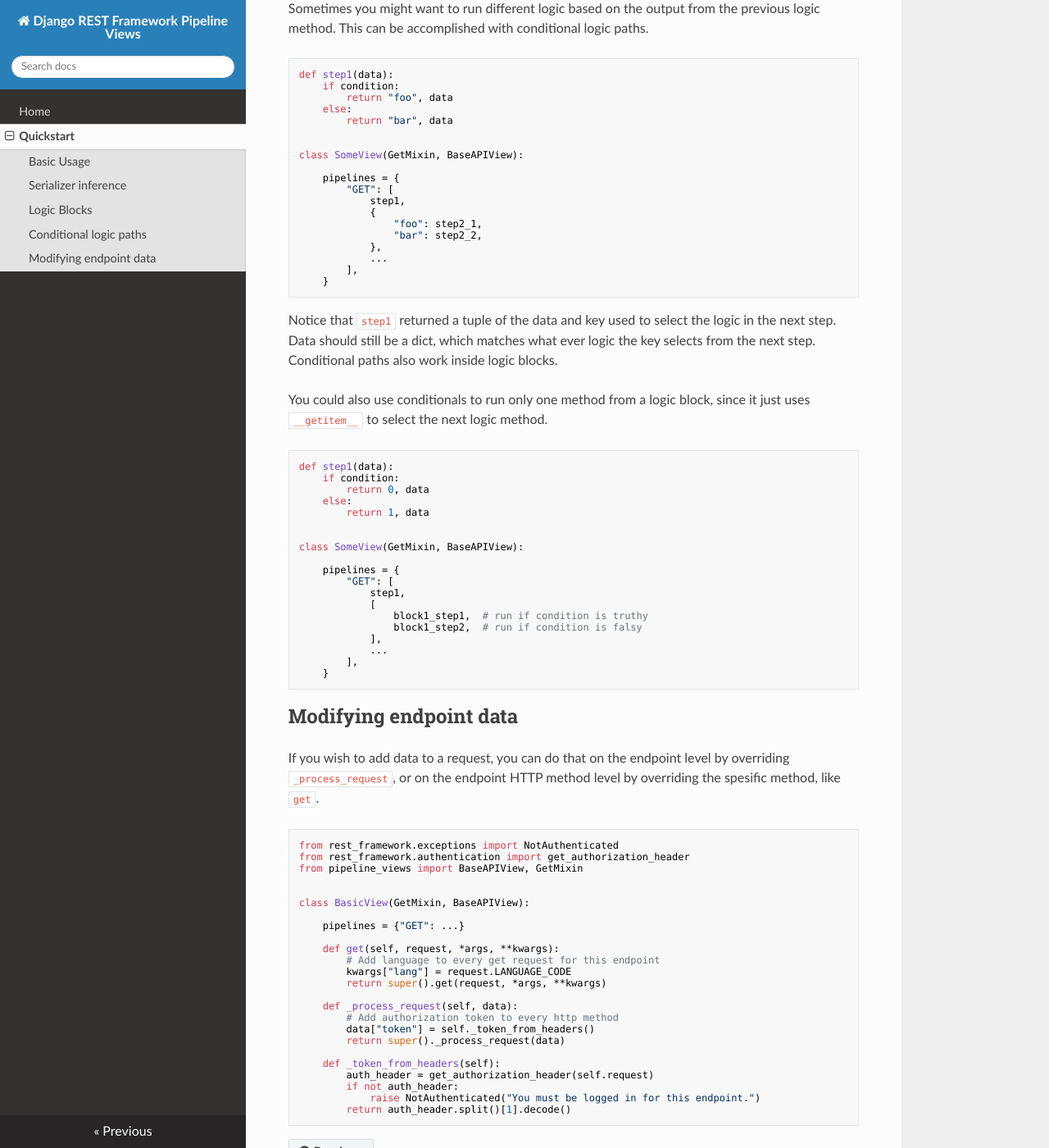
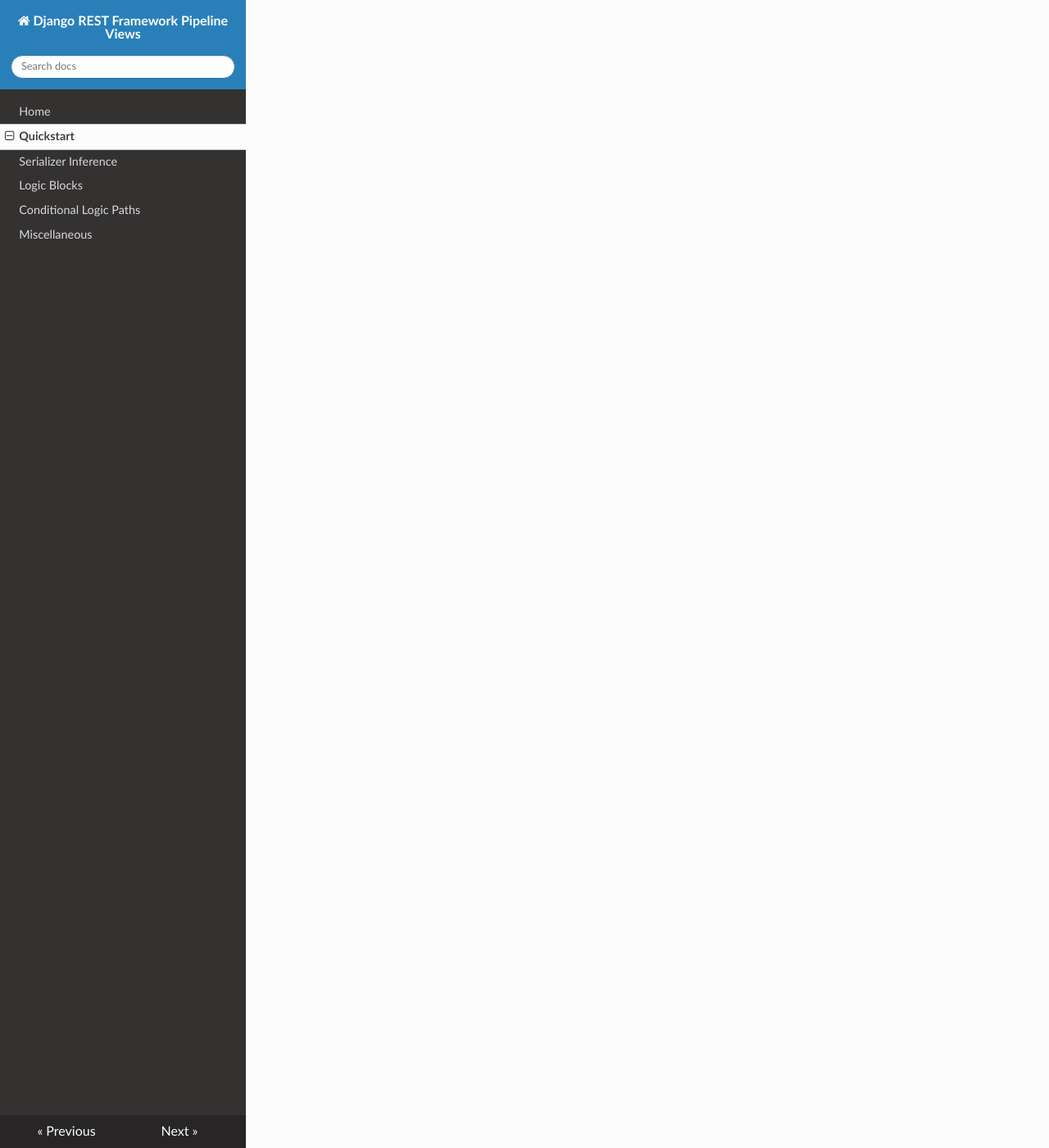
Before and after one commit to MrThearMan/drf-pipeline-views, an MkDocs documentation site: the page built from docs/quickstart.md, in a window 1280 px wide and 1400 px high, scrolled down 3210 px. Shown: the whole window at 82% size. Built offline with MkDocs 1.6.1, drawn with Linux system fonts in a browser that asks for light colours; nearby versions of some CDN libraries; some of the changed text lies outside the part shown.

Commit message:
Allow specifying ignored params, list serializer inference, improve docs

````diff
--- a/docs/quickstart.md
+++ b/docs/quickstart.md
@@ -66,209 +64,3 @@
 Using input and output serializers like this forces verification of the incoming and outcoming data,
 so that if something changes in the logic, or some unexpected values are returned,
 the endpoint will break instead of creating side effects in the application using the API.
-
-## Serializer inference
-
-Using serializers is totally optional. A pipeline like this will work just as well:
-
-```python
-class SomeView(GetMixin, BaseAPIView):
-
-    pipelines = {
-        "GET": [
-            step1,
-            step2,
-            step3,
-            step4,
-            step5,
-        ],
-    }
-```
-
-BaseAPIView will try to infer a serializer with the correct serializer fields for
-based on the type hints to the first function `step1`.
-
-```python
-from rest_framework.fields import CharField, IntegerField
-from pipeline_views import MockSerializer
-
-# Callable
-def logic_callable(name: str, age: int):
-    ...
-
-# Inferred Serializer
-class LogicCallableSerializer(MockSerializer):
-    name = CharField()
-    age = IntegerField()
-```
-
-This is only used by the Django REST Framework Browsable API to create forms.
-`MockSerializer` makes sure the fields are only used for input and not validation.
-
-## Logic Blocks
-
-Pipeline logic, as well as serializers, can be grouped into blocks:
-
-```python
-class SomeView(GetMixin, BaseAPIView):
-
-    pipelines = {
-        "GET": [
-            [
-                block1_step1,
-                block1_step2,
-            ],
-            [
-                SerializerBlock2,
-                block2_step1,
-                block2_step2,
-            ],
-        ],
-    }
-```
-
-Logic blocks are useful if you want to skip some parts of the logic under certain conditions,
-e.g., to return a cached result. This can be accomplished by raising a `NextLogicBlock` exception.
-The exception can be initialized with:
-
-1. `NextLogicBlock()`, which passes given keyword arguments to the next step in the logic (or to the response if it's
-the last step in the logic) as a dictionary
-
-2. `NextLogicBlock.with_output(output=...)`, which passes any other output like lists or strings.
-
-```python
-from pipeline_views import NextLogicBlock
-
-
-def block1_step1(step1_input1, step1_input2):
-    if condition:
-        raise NextLogicBlock(step3_input1=..., step3_input2=...)
-    ...
-
-def block1_step2(step2_input1, step2_input2):
-    ...
-
-def block2_step1(step3_input1, step3_input2):
-    if condition:
-        raise NextLogicBlock.with_output(output=...)
-    ...
-
-def block2_step2():
-    ...
-```
-
-Logic blocks can be stacked recursively inside each other. In this case, `NextLogicBlock` will return to the
-parent logic block.
-
-```python
-class SomeView(GetMixin, BaseAPIView):
-
-    pipelines = {
-        "GET": [
-            [
-                block1_step1,
-                [
-                    block2_step1,
-                    [
-                        block3_step1,
-                        [
-                            ...
-                        ],
-                    ],
-                ],
-            ],
-        ],
-    }
-```
-
-Although `NextLogicBlock` can be used on the base level of the pipeline, this should generally be avoided,
-keeping the justification for input and output serializers in mind.
-
-
-## Conditional logic paths
-
-Sometimes you might want to run different logic based on the output from the previous logic method.
-This can be accomplished with conditional logic paths.
-
-```python
-def step1(data):
-    if condition:
-        return "foo", data
-    else:
-        return "bar", data
-
-
-class SomeView(GetMixin, BaseAPIView):
-
-    pipelines = {
-        "GET": [
-            step1,
-            {
-                "foo": step2_1,
-                "bar": step2_2,
-            },
-            ...
-        ],
-    }
-```
-
-Notice that `step1` returned a tuple of the data and key used to select the logic in the next step.
-Data should still be a dict, which matches what ever logic the key selects from the next step.
-Conditional paths also work inside logic blocks.
-
-You could also use conditionals to run only one method from a logic block, since it just uses
-`__getitem__` to select the next logic method.
-
-```python
-def step1(data):
-    if condition:
-        return 0, data
-    else:
-        return 1, data
-
-
-class SomeView(GetMixin, BaseAPIView):
-
-    pipelines = {
-        "GET": [
-            step1,
-            [
-                block1_step1,  # run if condition is truthy
-                block1_step2,  # run if condition is falsy
-            ],
-            ...
-        ],
-    }
-```
-
-## Modifying endpoint data
-
-If you wish to add data to a request, you can do that on the endpoint level by overriding
-`_process_request`, or on the endpoint HTTP method level by overriding the spesific method, like `get`.
-
-```python
-from rest_framework.exceptions import NotAuthenticated
-from rest_framework.authentication import get_authorization_header
-from pipeline_views import BaseAPIView, GetMixin
-
-
-class BasicView(GetMixin, BaseAPIView):
-
-    pipelines = {"GET": ...}
-
-    def get(self, request, *args, **kwargs):
-        # Add language to every get request for this endpoint
-        kwargs["lang"] = request.LANGUAGE_CODE
-        return super().get(request, *args, **kwargs)
-
-    def _process_request(self, data):
-        # Add authorization token to every http method
-        data["token"] = self._token_from_headers()
-        return super()._process_request(data)
-
-    def _token_from_headers(self):
-        auth_header = get_authorization_header(self.request)
-        if not auth_header:
-            raise NotAuthenticated("You must be logged in for this endpoint.")
-        return auth_header.split()[1].decode()
-```
--- a/mkdocs.yml
+++ b/mkdocs.yml
@@ -2,6 +2,10 @@
 nav:
   - Home: index.md
   - Quickstart: quickstart.md
+  - Serializer Inference: serializer_inference.md
+  - Logic Blocks: logic_blocks.md
+  - Conditional Logic Paths: conditional_logic_paths.md
+  - Miscellaneous: misc.md
 theme:
   name: readthedocs
   highlightjs: true
--- a/pyproject.toml
+++ b/pyproject.toml
@@ -1,6 +1,6 @@
 [tool.poetry]
 name = "drf-pipeline-views"
-version = "0.1.7"
+version = "0.1.8"
 description = "Django REST framework views using the pipeline pattern."
 authors = [
     "Matti Lamppu <lamppu.matti.akseli@gmail.com>",
````
Also changed, not shown: other parts of docs/quickstart.md (+1 -3 lines), docs/conditional_logic_paths.md (added, +55 -0 lines), docs/logic_blocks.md (added, +78 -0 lines), docs/misc.md (added, +66 -0 lines), docs/serializer_inference.md (added, +50 -0 lines), 7 other files.
